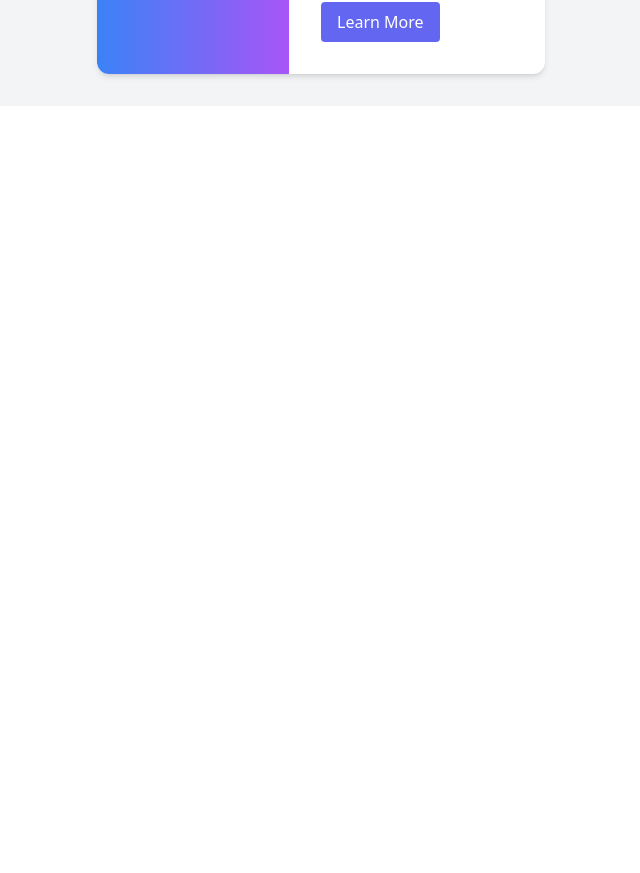
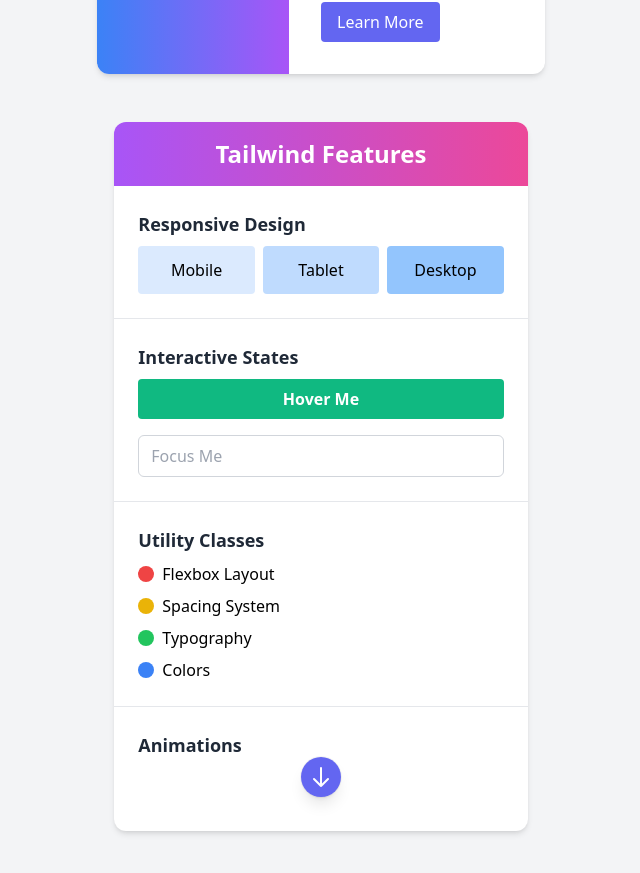
Before and after one commit to drinkredwine/qqchat, a Nuxt app: page / in a window 1280 px wide. Shown: the part 699-1572 px from the top of the page, without its empty margins (319-959 px from the left). Before the commit the page ends 805 px from the top, so only its background shows below. Built offline with nearby package versions, Linux system fonts and the light colour scheme.

Commit message:
Add TailwindFeatures component and documentation

```diff
--- a/app.vue
+++ b/app.vue
@@ -16,8 +16,9 @@
       </button>
     </div>
 
-    <!-- Include our Tailwind demo component -->
+    <!-- Include our Tailwind demo components -->
     <TailwindCard />
+    <TailwindFeatures />
   </div>
 </template>
 
--- /dev/null
+++ b/components/TailwindFeatures.vue
@@ -0,0 +1,65 @@
+<template>
+  <div class="max-w-md mx-auto bg-white rounded-xl shadow-md overflow-hidden my-8">
+    <h2 class="text-2xl font-bold text-center py-4 bg-gradient-to-r from-purple-500 to-pink-500 text-white">
+      Tailwind Features
+    </h2>
+
+    <!-- Responsive Design -->
+    <div class="p-6">
+      <h3 class="text-lg font-semibold text-gray-800 mb-2">Responsive Design</h3>
+      <div class="grid grid-cols-1 sm:grid-cols-2 md:grid-cols-3 gap-2">
+        <div class="bg-blue-100 p-3 rounded text-center">Mobile</div>
+        <div class="bg-blue-200 p-3 rounded text-center">Tablet</div>
+        <div class="bg-blue-300 p-3 rounded text-center">Desktop</div>
+      </div>
+    </div>
+
+    <!-- Hover, Focus, and Other States -->
+    <div class="p-6 border-t border-gray-200">
+      <h3 class="text-lg font-semibold text-gray-800 mb-2">Interactive States</h3>
+      <button class="bg-emerald-500 hover:bg-emerald-700 text-white font-bold py-2 px-4 rounded mb-2 w-full">
+        Hover Me
+      </button>
+      <input
+        type="text"
+        placeholder="Focus Me"
+        class="mt-2 w-full px-3 py-2 placeholder-gray-400 border border-gray-300 rounded-md focus:outline-none focus:ring-2 focus:ring-blue-500 focus:border-blue-500"
+      />
+    </div>
+
+    <!-- Dark Mode (if enabled in tailwind.config.js) -->
+    <div class="p-6 border-t border-gray-200">
+      <h3 class="text-lg font-semibold text-gray-800 mb-2">Utility Classes</h3>
+      <div class="space-y-2">
+        <div class="flex items-center space-x-2">
+          <div class="w-4 h-4 bg-red-500 rounded-full"></div>
+          <span>Flexbox Layout</span>
+        </div>
+        <div class="flex items-center space-x-2">
+          <div class="w-4 h-4 bg-yellow-500 rounded-full"></div>
+          <span>Spacing System</span>
+        </div>
+        <div class="flex items-center space-x-2">
+          <div class="w-4 h-4 bg-green-500 rounded-full"></div>
+          <span>Typography</span>
+        </div>
+        <div class="flex items-center space-x-2">
+          <div class="w-4 h-4 bg-blue-500 rounded-full"></div>
+          <span>Colors</span>
+        </div>
+      </div>
+    </div>
+
+    <!-- Animation -->
+    <div class="p-6 border-t border-gray-200">
+      <h3 class="text-lg font-semibold text-gray-800 mb-2">Animations</h3>
+      <div class="flex justify-center">
+        <div class="animate-bounce bg-indigo-500 p-2 w-10 h-10 ring-1 ring-slate-900/5 shadow-lg rounded-full flex items-center justify-center">
+          <svg class="w-6 h-6 text-white" fill="none" stroke-linecap="round" stroke-linejoin="round" stroke-width="2" viewBox="0 0 24 24" stroke="currentColor">
+            <path d="M19 14l-7 7m0 0l-7-7m7 7V3"></path>
+          </svg>
+        </div>
+      </div>
+    </div>
+  </div>
+</template>
```
Also changed, not shown: 1 other file (tests, documents, lock files or other folders).
